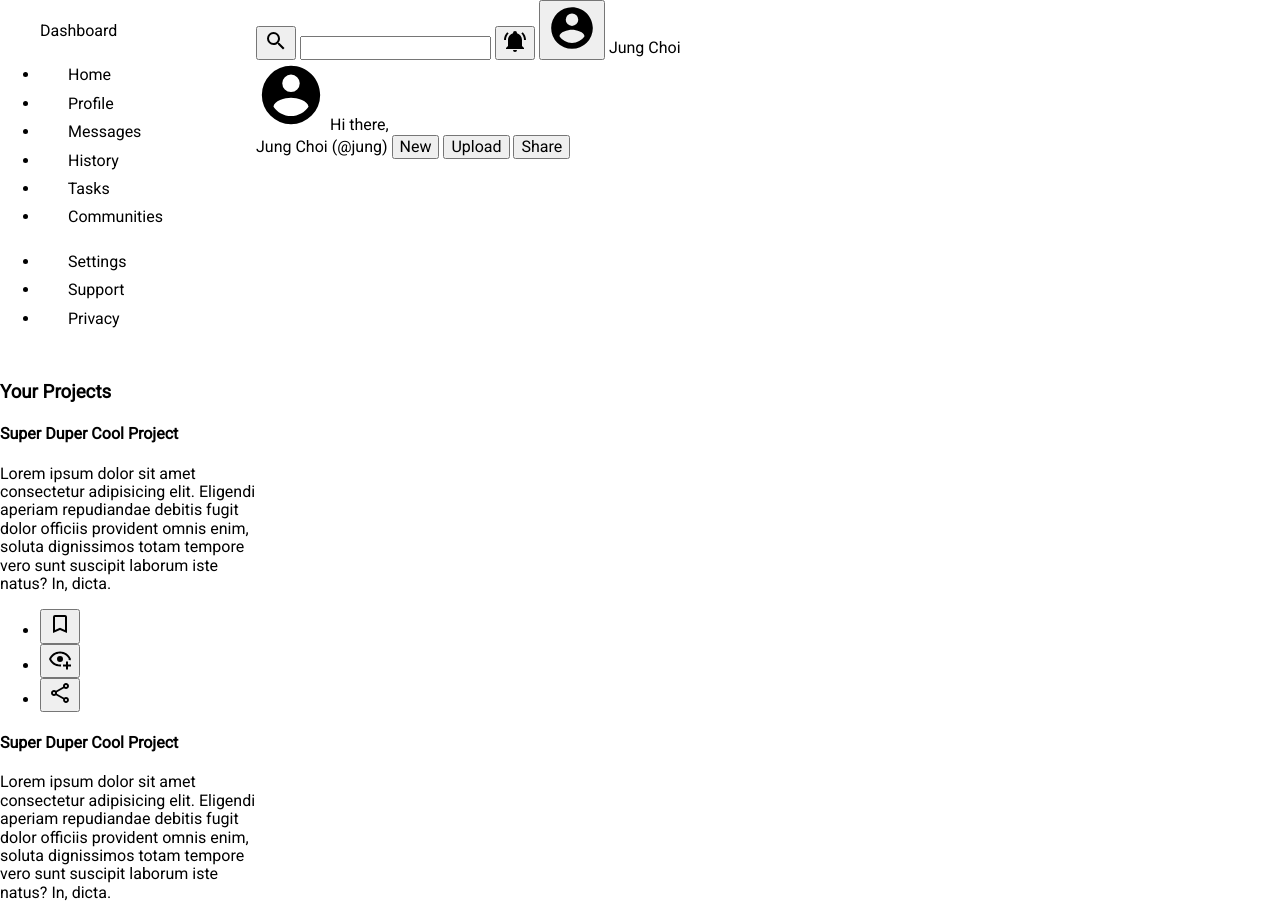
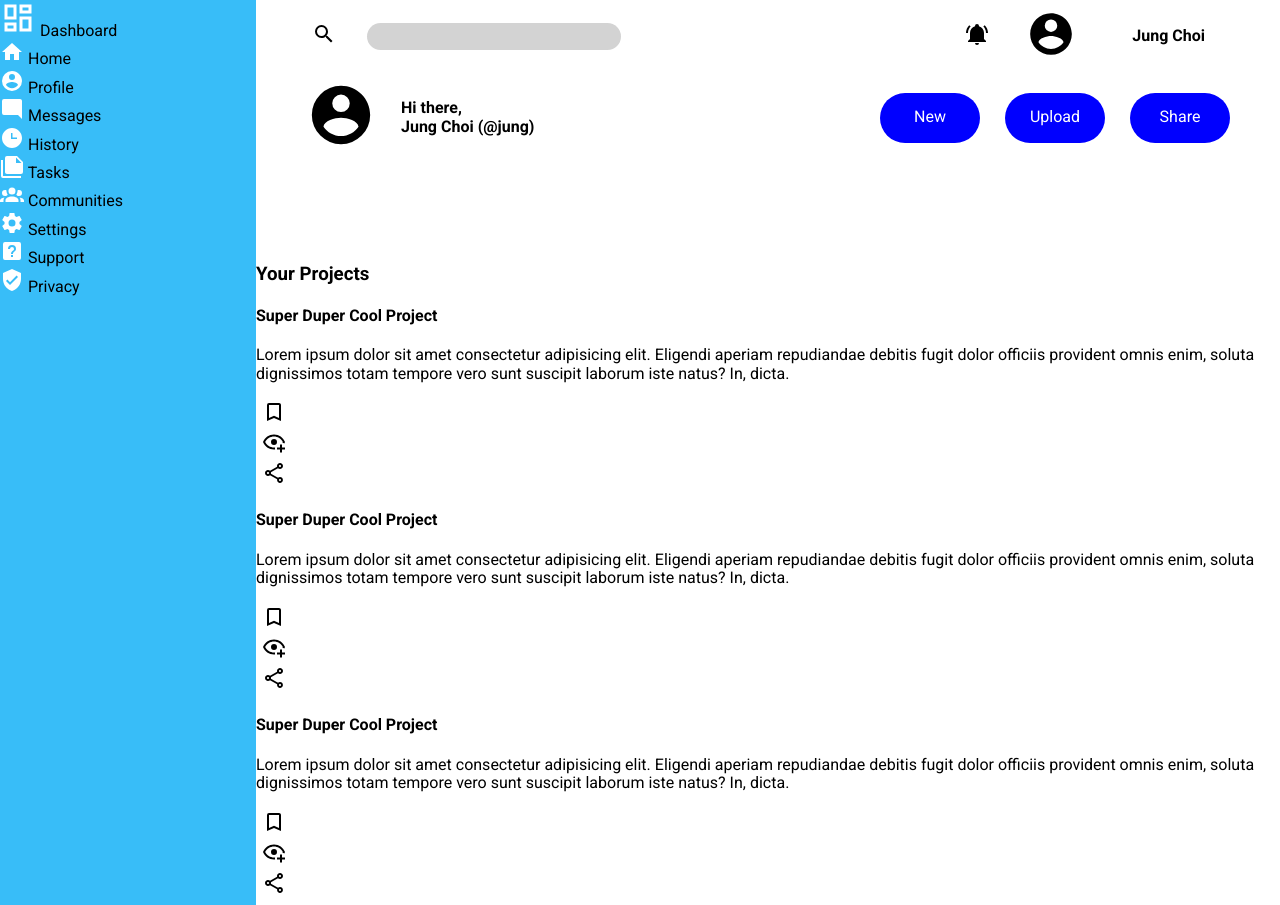
Before and after one commit to jungchoii98/TOP-Admin-Dashboard, a website: page index.html in a window 1280 px wide. Shown: the top 905 px of the page. Drawn offline with nearby package versions, Linux system fonts and the light colour scheme.

Commit message:
Baseline CSS for header
Laid out the basic CSS for the header section. Still needs revisement

```diff
--- a/index.html
+++ b/index.html
@@ -57,20 +57,41 @@
   </nav>
 
   <header>
-    <div class="top-row">
-      <button><img src="./images/magnify.svg" alt="search-icon"></button>
-      <input type="text">
-      <button><img src="./images/bell-ring.svg" alt="notification-icon"></button>
-      <button><img src="./images/profile-small.svg" alt="profile-icon"></button>
-      <span>Jung Choi</span>
-    </div>
-    <div class="bottom-row">
-      <img src="./images/profile-big.svg" alt="profile-icon">
-      <span>Hi there,<br>Jung Choi (@jung)</span>
-      <button>New</button>
-      <button>Upload</button>
-      <button>Share</button>
-    </div>
+    <ul>
+      <li>
+        <button><img src="./images/magnify.svg" alt="search-icon"></button>
+      </li>
+      <li>
+        <input type="text" id="search-box">
+      </li>
+      <li>
+        <button><img src="./images/bell-ring.svg" alt="notification-icon"></button>
+      </li>
+      <li>
+        <button><img src="./images/profile-small.svg" alt="profile-icon"></button>
+      </li>
+      <li>
+        <span id="profile-name">Jung Choi</span>
+      </li>
+    </ul>
+
+    <ul>
+      <li>
+        <img src="./images/profile-big.svg" alt="profile-icon">
+      </li>
+      <li>
+        <span>Hi there,<br>Jung Choi (@jung)</span>
+      </li>
+      <li>
+        <button class="row-2">New</button>
+      </li>
+      <li>
+        <button class="row-2">Upload</button>
+      </li>
+      <li>
+        <button class="row-2">Share</button>
+      </li>
+    </ul>
   </header>
   <main>
     <div class="projects-container">
--- a/style.css
+++ b/style.css
@@ -1,5 +1,5 @@
 @import url(./node_modules/normalize.css/normalize.css);
-@import url("https://fonts.googleapis.com/css2?family=Roboto&display=swap");
+@import url('https://fonts.googleapis.com/css2?family=Roboto:wght@400;500;700&display=swap');
 
 *::before,
 *::after,
@@ -9,8 +9,66 @@
   padding: 0px;
 }
 
+ul {
+  list-style: none;
+  padding: 0px;
+  margin: 0px;
+}
+
+button {
+  background-color: white;
+  border: none;
+  color: white;
+}
+
 body {
   display: grid;
   grid-template: 1fr 6fr / 1fr 4fr;
   font-family: "Roboto", sans-serif;
 }
+
+header {
+  grid-area: 1 / 2 / 2 / 3;
+  font-weight: bold;
+}
+
+header ul {
+  display: flex;
+  align-items: center;
+  gap: 25px;
+  padding: 8px 50px;
+}
+
+header ul li:nth-child(2) {
+  margin-right: auto;
+}
+
+button.row-2 {
+  background-color: blue;
+  height: 50px;
+  width: 100px;
+  border-radius: 50px;
+}
+
+#search-box {
+  background-color: lightgray;
+  border: none;
+  height: 25px;
+  min-width: 150px;
+  width: 250px;
+  max-width: 500px;
+  border-radius: 50px;
+}
+
+#profile-name {
+  padding: 25px;
+}
+
+nav {
+  grid-area: 1 / 1 / 3 / 2;
+  background-color: #38bdf8;
+}
+
+main {
+  grid-area: 2 / 2 / 3 / 3;
+}
```
